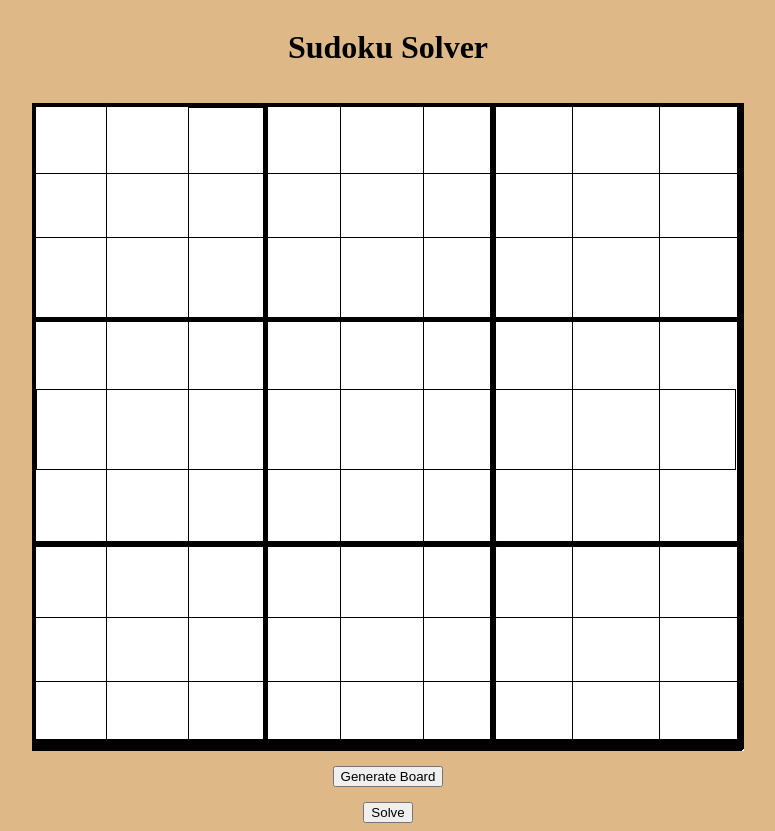
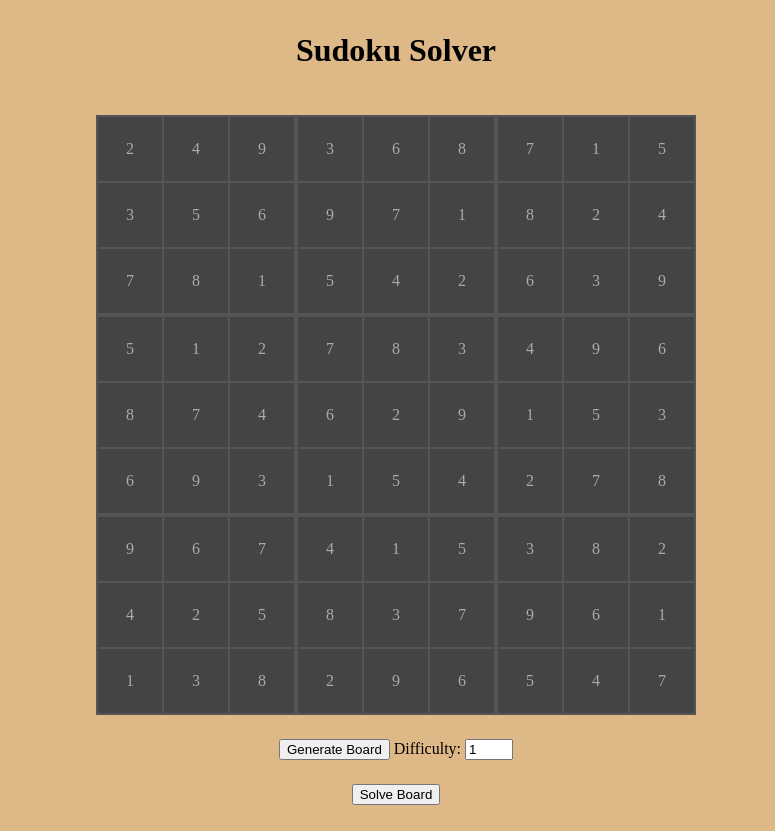
Before and after one commit to AfonsJ/SudokuSolver, a Flask app: page / in a window 1280 px wide. Shown: the whole page, without its empty margins (252-1027 px from the left). After the commit the page ends 805 px from the top, so only its background shows below. Run offline with Flask 3, Linux system fonts and the light colour scheme.

Commit message:
Finished sudoku, and generating via form; html and css added

```diff
--- a/main.py
+++ b/main.py
@@ -1,10 +1,25 @@
-from flask import Flask, render_template
+from flask import Flask, redirect, url_for, render_template, request
+import sudoku
 
 app = Flask(__name__)
 
+board = sudoku.Board()
+
 @app.route("/")
 def index():
-    return render_template('index.html')
+    return render_template('index.html', board=board.getAllSquares())
+
+@app.route("/gen", methods=['GET','POST'])
+def gen():
+    diff = request.form['difficulty']
+    board.setDifficulty(int(diff))
+    board.refreshBoard()
+    return redirect(url_for('index'))
+
+@app.route("/solve", methods=['GET','POST'])
+def solve():
+    board.genBoard()
+    return redirect(url_for('index'))
 
 if __name__ == "__main__":
     app.run(host="127.0.0.1", port=8080, debug=True)
--- a/static/styles/styles.css
+++ b/static/styles/styles.css
@@ -1,3 +1,9 @@
+html{
+    min-height: 100%;
+    min-width: 100%;
+    height:100%
+}
+
 body{
     display: flex;
     background-color: burlywood;
@@ -5,13 +11,43 @@ body{
     justify-content: space-evenly;
     flex-direction: column;
     align-items: center;
-    gap: calc(20% + 15px);
+    gap: calc(2% + 5px);
+    min-height: 100dvh;
+    min-width: 100dvw;
+    height: 100%;
 }
 
-.board{
-    margin-top: auto;
+.board {
+    display: grid;
+    grid-template-rows: 200px 200px 200px;
+    grid-template-columns: 200px 200px 200px;
+}
+
+.box {
+  background: #444;
+  border: 1px solid #555;
+  display: flex;
+  align-items: center;
+  justify-content: center;
+  color: #AAA;
+}
+
+.subbox{
+    display: grid;
+    grid-template-columns:66px 66px 66px;
+    grid-template-rows: 66px 66px 66px;
+}
+
+.cell{
+    background: #444;
+    border: 1px solid #555;
+    display: flex;
+    align-items: center;
+    justify-content: center;
+    color: #AAA;
+    text-align: center;
 }
 
 .button{
-    margin-top: auto;
+    margin-top: 0%;
 }
--- a/sudoku.py
+++ b/sudoku.py
@@ -0,0 +1,109 @@
+import random
+
+class Board:
+    def __init__(self):
+        self.Board = [[0 for _ in range(9)] for __ in range(9)]
+        self.Difficulty = 1
+        self.genBoard()
+        self.pokeHole()
+
+    def __str__(self):
+        ret = ""
+
+        ret += "-" * 37 + "\n"
+        for row in range(9):
+            for col in range(9):
+                ret += "| "+str(self.Board[row][col]) + " "
+                if col == 8:
+                    ret += "|"
+            ret += "\n"
+            ret += "-"*37 + "\n"
+        return ret
+
+    def setDifficulty(self, newDiff):
+        self.Difficulty = newDiff
+
+    def setBoard(self, newBoard):
+        self.Board = newBoard
+
+    def getBoard(self):
+        return self.Board
+
+    def getAllSquares(self):
+        ret = [[],[],[],[],[],[],[],[],[]]
+        for row in range(9):
+            for col in range(9):
+                tc = col//3
+                tr = row//3
+
+                ret[tr*3+tc].append(self.Board[row][col])
+
+        return ret
+
+    def getCell(self, row, col):
+        return self.Board[row][col]
+
+    def genBoard(self):
+        nums = [1,2,3,4,5,6,7,8,9]
+        random.shuffle(nums)
+
+        for row in range(9):
+            for col in range(9):
+                if self.Board[row][col] == 0:
+                    for num in nums:
+                        if self.checkAll(row, col, num):
+                            self.Board[row][col] = num
+                            if self.genBoard():
+                                return True
+                            self.Board[row][col] = 0
+                    return False
+        return True
+
+    def pokeHole (self):
+        toPoke = 0
+        match self.Difficulty:
+            case 1:
+                toPoke = random.randint(30,40)
+            case 2:
+                toPoke = random.randint(40,50)
+            case 3:
+                toPoke = random.randint(50,64)
+
+        for i in range(toPoke):
+            row = random.randint(0,8)
+            col = random.randint(0,8)
+            self.Board[row][col] = 0
+
+    def refreshBoard(self):
+        self.Board = [[0 for _ in range(9)] for __ in range(9)]
+        self.genBoard()
+        self.pokeHole()
+
+    def checkAll(self, row, col, num):
+        if(self.validSquare(row, col, num) and self.validRow(row, num) and self.validCol(col, num)):
+            return True
+        return False
+
+    def validSquare(self, row, col, num):
+        tempR = row//3 *3
+        tempR2 = tempR + 3
+        tempC = col//3 *3
+        tempC2 = tempC + 3
+
+        for i in range(tempR, tempR2):
+            for j in range(tempC, tempC2):
+                if self.Board[i][j] == num:
+                    return False
+        return True
+
+    def validRow(self, row, num):
+        for i in range(9):
+            if self.Board[row][i] == num:
+                return False
+        return True
+
+    def validCol(self, col, num):
+        for i in range(9):
+            if self.Board[i][col] == num:
+                return False
+        return True
--- a/templates/index.html
+++ b/templates/index.html
@@ -1,31 +1,41 @@
 <!DOCTYPE html>
 <link href="{{url_for('static',filename='styles/styles.css')}}" rel="stylesheet" />
 <html>
+
 <head>
     <title>
         SudokuSolver
     </title>
+    <link rel="icon" type="image/x-icon" href="{{url_for('static', filename='images/board.ico')}}">
 </head>
+
 <body>
     <h1>
         Sudoku Solver
     </h1>
-        <img
-            class="board"
-            src="{{url_for('static', filename='images/board.jpg')}}"
-        />
-        <button
-            type="submit"
-            class="button"
-        >
-            Generate Board
-        </button>
 
-        <button
-            type="submit"
-            class="button"
-        >
-            Solve
-        </button>
+    <div class="board">
+        {% for square in board %}
+            <div class="box">
+                <div id="square" class="subbox">
+                    {% for cell in square%}
+                    <div class="cell" id="cell{{cell}}">{{cell}}</div>
+                    {% endfor %}
+                </div>
+            </div>
+        {% endfor %}
+    </div>
+
+    <form action="{{url_for('gen')}}" method="POST">
+        <input type="submit" class="button" id="generate" value="Generate Board">
+        <label for="difficulty">Difficulty:</label>
+        <input type="number" id="difficulty" name="difficulty" placeholder="1-3" min="1" max="3" value="1">
+    </form>
+
+    <form action="{{url_for('solve')}}" method="POST">
+        <input type="submit" button" id="solve" value="Solve Board">
+    </form>
+
 </body>
+
 </html>
```
Also changed, not shown: static/images/board.ico (added), static/images/board.jpg (deleted), 1 other file. Lines whose indentation alone changed are shown as unchanged.
